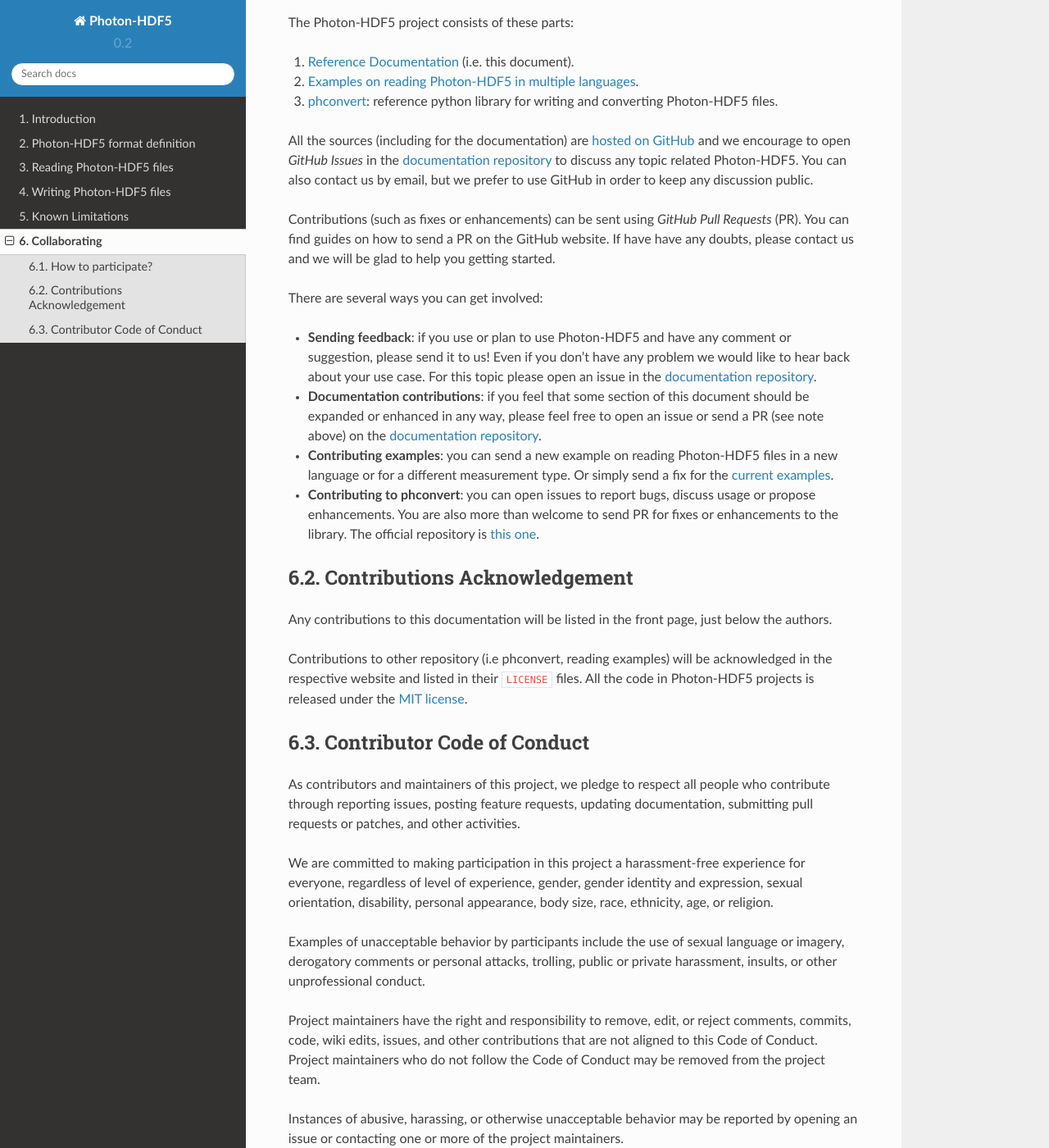
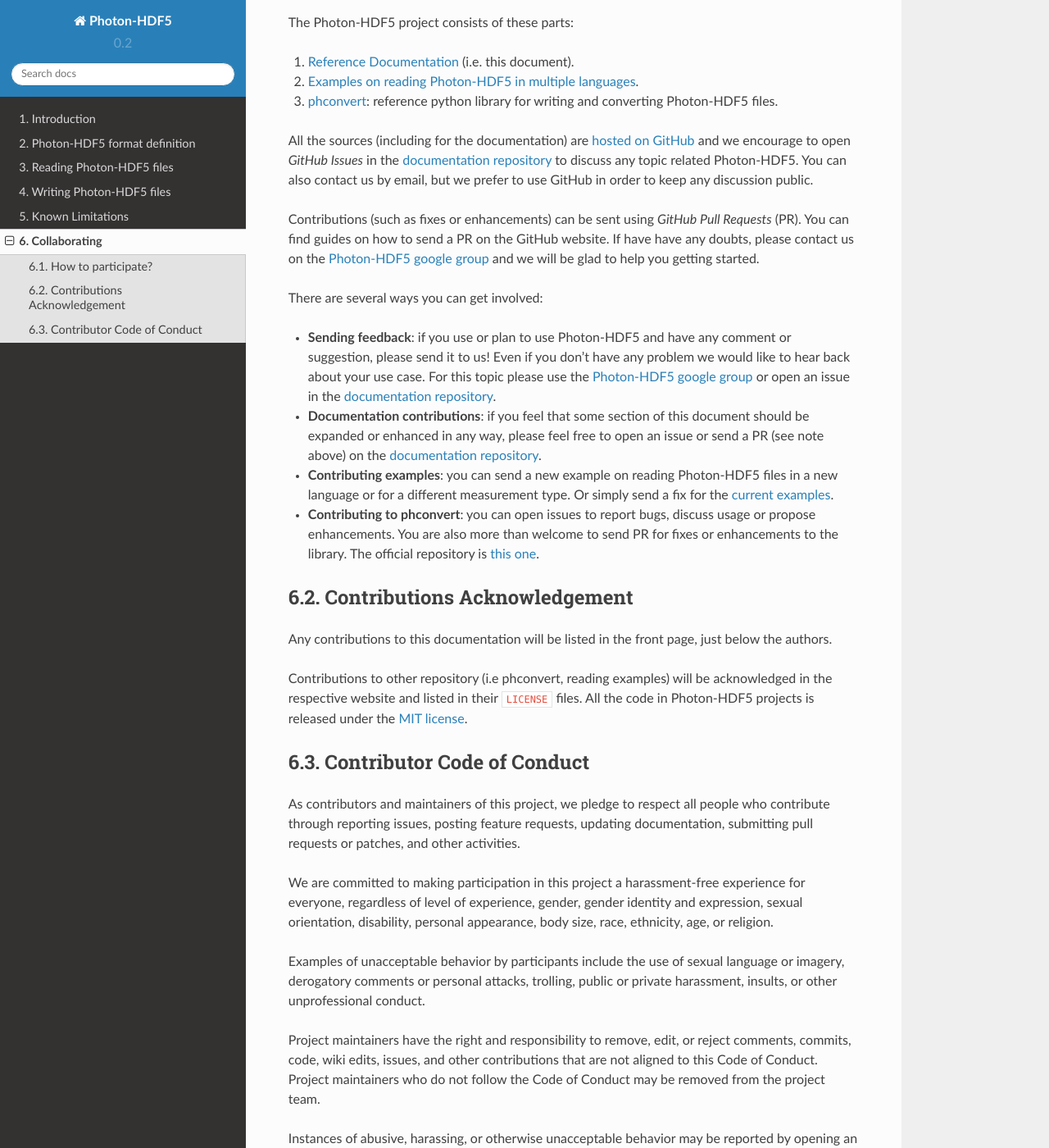
Before and after one commit to Photon-HDF5/photon-hdf5, a Sphinx documentation site: the page built from docs/contributing.rst, in a window 1280 px wide and 1400 px high, scrolled down 272 px. Shown: the whole window at 82% size. Built offline with Sphinx 7.4.7 and the Read the Docs theme 2.0.0, drawn with Linux system fonts in a browser that asks for light colours; some of the changed text lies outside the part shown.

Commit message:
Add link to Photon-HDF5 mailing list

```diff
--- a/docs/contributing.rst
+++ b/docs/contributing.rst
@@ -26,13 +26,17 @@
 
 Contributions (such as fixes or enhancements) can be sent using *GitHub Pull Requests*
 (PR). You can find guides on how to send a PR on the GitHub website. If have have any
-doubts, please contact us and we will be glad to help you getting started.
+doubts, please contact us on the
+`Photon-HDF5 google group <https://groups.google.com/forum/#!forum/photon-hdf5>`_
+and we will be glad to help you getting started.
 
 There are several ways you can get involved:
 
 - **Sending feedback**: if you use or plan to use Photon-HDF5 and have any comment
   or suggestion, please send it to us! Even if you don't have any problem we would like to
-  hear back about your use case. For this topic please open an issue in the
+  hear back about your use case. For this topic please use the
+  `Photon-HDF5 google group <https://groups.google.com/forum/#!forum/photon-hdf5>`_
+  or open an issue in the
   `documentation repository <https://github.com/Photon-HDF5/photon-hdf5>`__.
 
 - **Documentation contributions**: if you feel that some section of this document
```
Also changed, not shown: other parts of docs/contributing.rst (+0 -4 lines).
